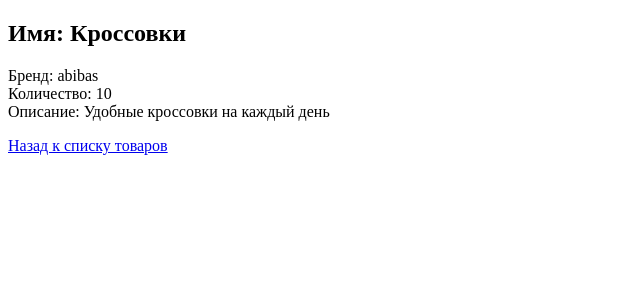
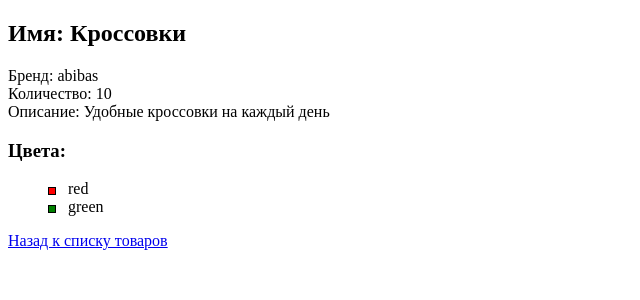
Before and after one commit to Hombrer/FirstDjango_22072024, a Django app: page /item/1 in a window 1280 px wide. Shown: the part 26-326 px from the top of the page, without its empty margins (0-640 px from the left). Run offline with Django 5.2, Linux system fonts and the light colour scheme; data comes from the database, SQL or seed files in the repository.

Commit message:
Done. M4:part2 task1-2

```diff
--- a/MainApp/views.py
+++ b/MainApp/views.py
@@ -32,7 +32,11 @@ def get_item(request, item_id):
     except ObjectDoesNotExist:
         return render(request, "errors.html", {"error": f"Item with id={item_id} not found."})
     else:
-        context= {"item": item}
+        colors = item.colors.all()
+        context= {
+            "item": item,
+            "colors": colors
+            }
         return render(request, "item_page.html", context)
 
 
--- /dev/null
+++ b/static/css/color.css
@@ -0,0 +1,12 @@
+.color-box {
+    display: inline-block;
+    width: 8px;
+    height: 8px;
+    margin-right: 8px;
+    border: 1px solid #000;
+    vertical-align: middle;
+}
+
+.ul_no_mark {
+    list-style-type: none;
+}
--- a/templates/item_page.html
+++ b/templates/item_page.html
@@ -1,7 +1,14 @@
 {% extends "base.html" %}
+
+{% load static %}
 
 {% block title %}
     Item page
+{% endblock  %}
+
+{% block style %}
+    {{ block.super }}
+    <link rel="stylesheet" href="{% static "css/color.css" %}">
 {% endblock  %}
 
 {% block content %}
@@ -17,6 +24,18 @@
     <div>
         Описание: {{ item.description }}
     </div>
+    <h3>Цвета:</h3>
+    {% if colors %}
+        <ul class="ul_no_mark">
+            {% for color in colors %}
+                <li>
+                    <span class="color-box" style="background-color: {{ color.name }};"></span> {{ color.name }}
+                </li>
+            {% endfor %}
+        </ul>
+    {% else %}
+        Данные по цветам отсутствуют
+    {% endif %}
 
     <p> <a href="{% url "items-list" %}"> Назад к списку товаров </a></p>
 
--- a/templates/items_list.html
+++ b/templates/items_list.html
@@ -16,7 +16,7 @@
     <div class="items">
         {% for item in items %}
             <div class="item">
-                <a href="/item/{{ item.id }}">
+                <a href="{% url "item-detail" item.id %}">
                     <p class="item_name">{{ item.name }} </p>
                     <p>Бренд: {{ item.brand }} </p>
                     <p>Описание товара:</p>
```
